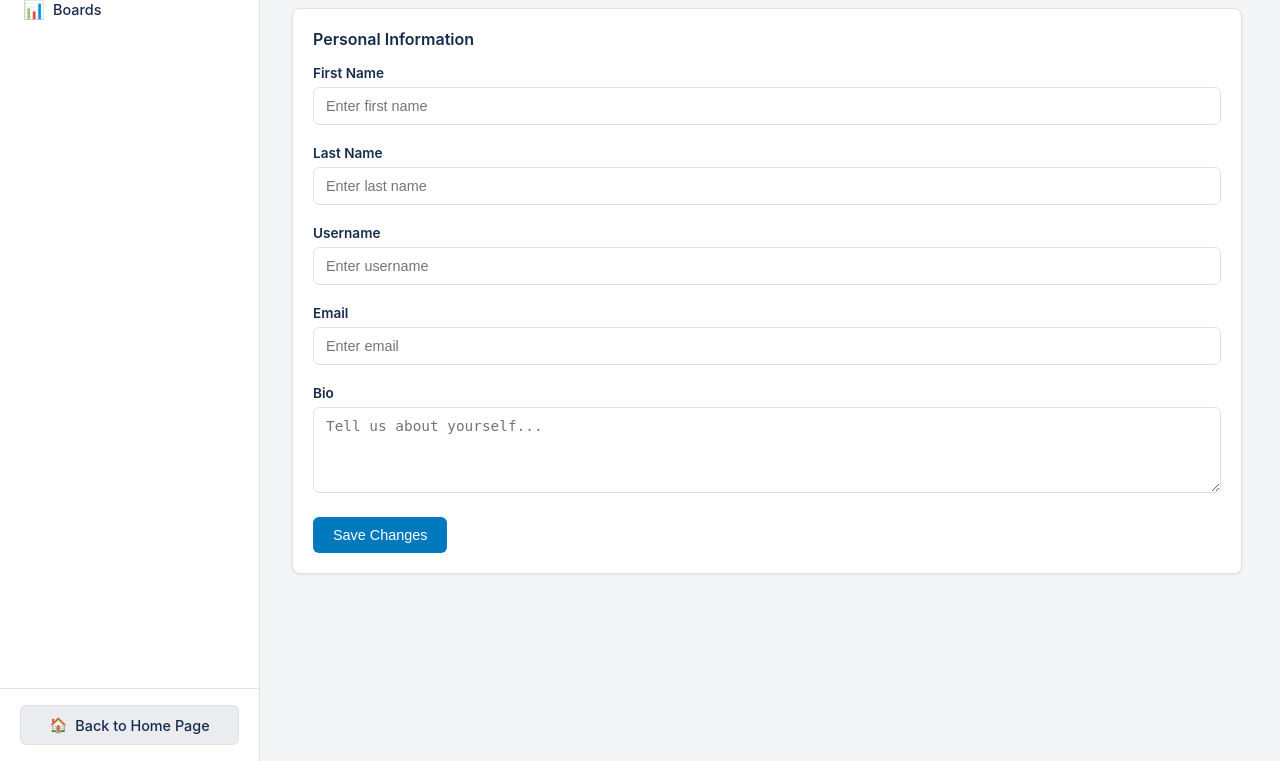
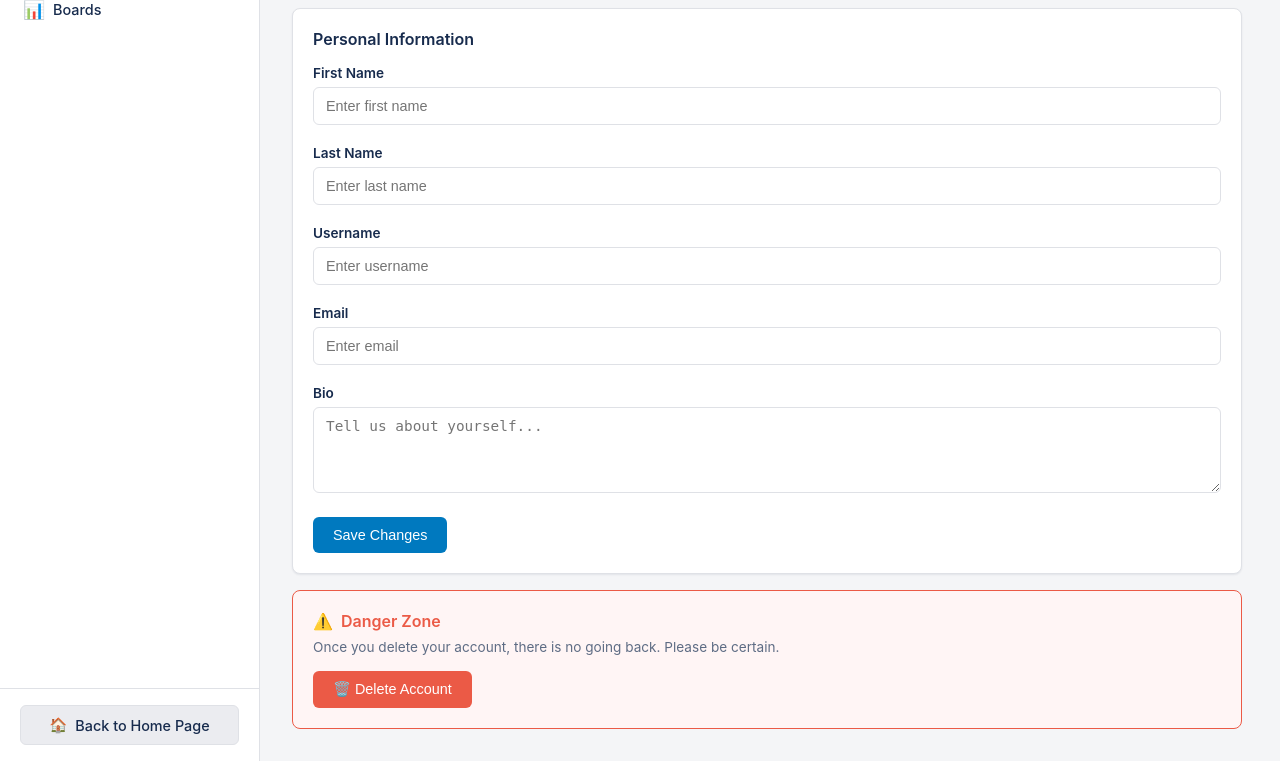
Before and after one commit to Sajjad-mansouri/SMBoard, a Django app: page /settings/ in a window 1280 px wide. Shown: the part 296-1057 px from the top of the page. Run offline with Django 5.2, Linux system fonts and the light colour scheme; the visitor is signed in with stand-in values (Sample User, id 1); data that the repository does not hold is empty.

Commit message:
add functionality to delete account and send email after deletion

```diff
--- a/api/board/views.py
+++ b/api/board/views.py
@@ -1,11 +1,14 @@
 from django.db.models import Q
 from django.contrib.auth import get_user_model
+from django.contrib.sites.shortcuts import get_current_site
+from django.core.mail import EmailMultiAlternatives
+from django.template.loader import render_to_string
 from django.contrib.sites.shortcuts import get_current_site
 import django_filters.rest_framework
 from rest_framework import viewsets, mixins, views
 from rest_framework.response import Response
 from rest_framework import status
-from rest_framework.generics import ListAPIView, RetrieveAPIView, UpdateAPIView, get_object_or_404, GenericAPIView, CreateAPIView
+from rest_framework.generics import ListAPIView, RetrieveAPIView, UpdateAPIView, get_object_or_404, GenericAPIView, CreateAPIView, DestroyAPIView
 from board.models import (
 	Board, Card, CheckList,
 	ChecklistItem, Comment,
@@ -971,3 +974,39 @@ class CardListView(ListAPIView):
 
 	def get_queryset(self):
 		return Card.objects.filter(board_list__board__owner=self.request.user)
+
+
+
+
+def send_deletion_notification(request, user_data):
+	username = user_data.get("username")
+	user_email = user_data.get("email")
+	current_site = get_current_site(request)
+
+	text_content = render_to_string("board/email/delete_account.txt", {"site_name":current_site.name})
+	html_content = render_to_string("board/email/delete_account.html", {"site_name":current_site.name})
+
+	email = EmailMultiAlternatives(
+			subject=f"Account Deleted",
+			body=text_content,
+			from_email="temp@gmail.com",
+			to=[user_email]
+		)
+
+	email.attach_alternative(html_content, "text/html")
+	email.send(fail_silently=False)
+
+
+class UserDestroyView(DestroyAPIView):
+
+	def perform_destroy(self, instance):
+		user_data = {
+		"id":instance.id,
+		"username":instance.username,
+		"email":instance.email
+		}
+		instance.delete()
+		send_deletion_notification(self.request, user_data)
+
+	def get_object(self):
+		return self.request.user
--- a/api/urls.py
+++ b/api/urls.py
@@ -62,6 +62,8 @@ urlpatterns += [
 	path("update-profile/", board_views.ProfileUpdateView.as_view(), name="update_profile"),
 	path("update-user/", board_views.UserUpdateView.as_view(), name="update_user"),
 	path("card-list/", board_views.CardListView.as_view(), name="card-list"),
+	path("delete-account/", board_views.UserDestroyView.as_view(), name="delete-account"),
+
 
 
 
--- a/board/templates/board/setting/settings.html
+++ b/board/templates/board/setting/settings.html
@@ -97,6 +97,18 @@
                         <textarea class="form-input" id="profile-bio" placeholder="Tell us about yourself..." rows="4"></textarea>
                     </div>
                     <button class="btn btn-primary" id="save-profile-btn">Save Changes</button>
+                </div>
+                <!-- Danger Zone -->
+                <div class="danger-zone">
+                    <div class="danger-zone-title">
+                        <span>⚠️</span> Danger Zone
+                    </div>
+                    <p class="danger-zone-description">
+                        Once you delete your account, there is no going back. Please be certain.
+                    </p>
+                    <button class="btn btn-danger" id="delete-account-btn">
+                        🗑️ Delete Account
+                    </button>
                 </div>
             </div>
 
--- a/static/board/setting/css/style.css
+++ b/static/board/setting/css/style.css
@@ -856,3 +856,37 @@
             gap: 8px;
             margin-top: 12px;
         }
+        .danger-zone {
+            border: 1px solid var(--danger-color);
+            border-radius: var(--border-radius);
+            padding: 20px;
+            margin-top: 16px;
+            background: #fff5f5;
+        }
+
+        .danger-zone-title {
+            color: var(--danger-color);
+            font-weight: 600;
+            font-size: 1rem;
+            margin-bottom: 8px;
+            display: flex;
+            align-items: center;
+            gap: 8px;
+        }
+
+        .danger-zone-description {
+            color: var(--text-secondary);
+            font-size: 0.85rem;
+            margin-bottom: 16px;
+        }
+
+        .btn-danger-outline {
+            background: transparent;
+            border: 1px solid var(--danger-color);
+            color: var(--danger-color);
+        }
+
+        .btn-danger-outline:hover {
+            background: var(--danger-color);
+            color: white;
+        }
--- a/static/board/setting/js/script.js
+++ b/static/board/setting/js/script.js
@@ -237,7 +237,7 @@
             let nextCardsPage = "";
             let prevCardsPage = "";
 
-    async function fetchDelete(url, body) {
+            async function fetchDelete(url, body) {
                 try {
                     const bodyJSON = JSON.stringify(body)
 
@@ -721,7 +721,41 @@
 
 
             });
+            document.getElementById('delete-account-btn').addEventListener('click', () => {
+                showModal({
+                    title: 'Delete Account',
+                    message: `
+                        <p style="margin-bottom:12px;">Are you absolutely sure you want to delete your account?</p>
+                        <p style="margin-bottom:12px;"><strong>This action cannot be undone.</strong> All of your data will be permanently removed including:</p>
+                        <ul style="margin-left:20px;margin-bottom:12px;">
+                            <li>Your profile and personal information</li>
+                            <li>All boards you own</li>
+                            <li>All cards assigned to you</li>
+                            <li>Comments and activity history</li>
+                        </ul>
+                        <p>Please type <strong>DELETE</strong> to confirm:</p>
+                        <input type="text" id="delete-confirm-input" class="form-input" style="margin-top:8px;" placeholder="Type DELETE to confirm">
+                    `,
+                    icon: '⚠️',
+                    confirmText: 'Delete My Account',
+                    confirmClass: '',
+                    onConfirm: async () => {
+                        const confirmInput = document.getElementById('delete-confirm-input');
+                        if (confirmInput && confirmInput.value === 'DELETE') {
+                            const url = origin + `/api/delete-account/`
+                            const result = await fetchDelete(url, {})
+                            if (result) {
+                                showToast('Your account has been scheduled for deletion. You will be logged out.', 'warning', 5000);
+                                console.log('Account deletion confirmed');
+                                window.location.href = "/"
 
+                            }
+                        } else {
+                            showToast('Please type DELETE to confirm account deletion.', 'error');
+                        }
+                    }
+                });
+            });
             // ---------- NOTIFICATION SETTINGS ----------
             const selectAllCheckbox = document.getElementById('select-all-notifications');
             const notificationCheckboxes = document.querySelectorAll('.notification-checkbox');
```
Also changed, not shown: board/templates/board/email/delete_account.html (added, +92 -0 lines), board/templates/board/email/delete_account.txt (added, +20 -0 lines).
